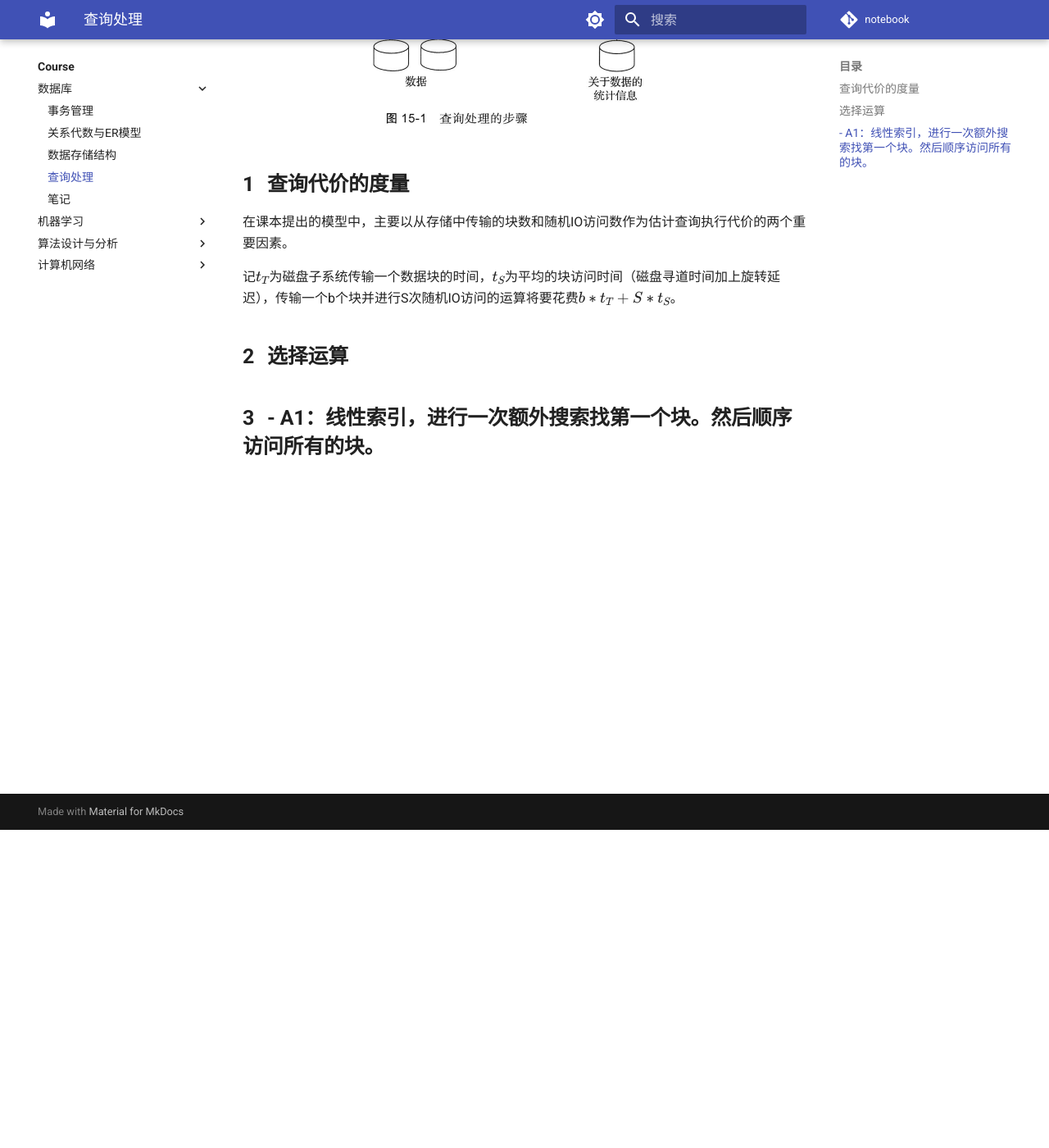
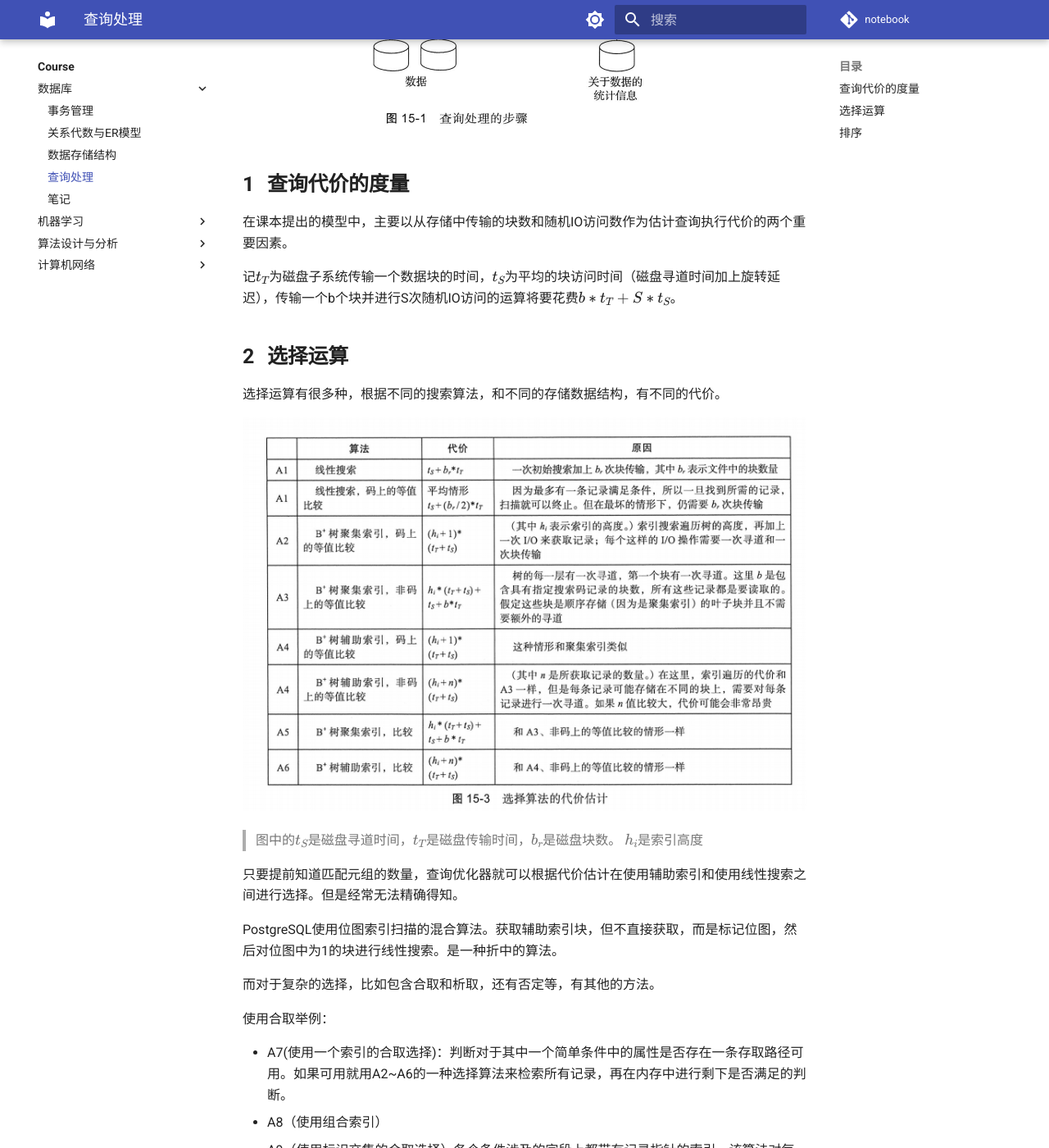
Before and after one commit to henry-y/notebook, an MkDocs documentation site: the page built from docs/Course/数据库/查询处理和优化.md, in a window 1280 px wide and 1400 px high, scrolled down 388 px. Shown: the whole window at 82% size. Built offline with MkDocs 1.6.1 and Material for MkDocs 9.7.7, drawn with Linux system fonts in a browser that asks for light colours; comment, search, counter and statistics services are not loaded; some of the changed text lies outside the part shown.

Commit message:
更新数据库笔记

```diff
--- a/docs/Course/数据库/查询处理和优化.md
+++ b/docs/Course/数据库/查询处理和优化.md
@@ -10,5 +10,24 @@
 
 ## 选择运算
 
-- A1：线性索引，进行一次额外搜索找第一个块。然后顺序访问所有的块。
--
+选择运算有很多种，根据不同的搜索算法，和不同的存储数据结构，有不同的代价。
+
+![](img/2025-01-02-00-43-24.png)
+
+> 图中的$t_S$是磁盘寻道时间，$t_T$是磁盘传输时间，$b_r$是磁盘块数。
+> $h_i$是索引高度
+
+只要提前知道匹配元组的数量，查询优化器就可以根据代价估计在使用辅助索引和使用线性搜索之间进行选择。但是经常无法精确得知。
+
+PostgreSQL使用位图索引扫描的混合算法。获取辅助索引块，但不直接获取，而是标记位图，然后对位图中为1的块进行线性搜索。是一种折中的算法。
+
+而对于复杂的选择，比如包含合取和析取，还有否定等，有其他的方法。
+
+使用合取举例：
+
+- A7(使用一个索引的合取选择)：判断对于其中一个简单条件中的属性是否存在一条存取路径可用。如果可用就用A2~A6的一种选择算法来检索所有记录，再在内存中进行剩下是否满足的判断。
+- A8（使用组合索引）
+- A9（使用标识交集的合取选择）各个条件涉及的字段上都带有记录指针的索引，该算法对每个索引进行扫描，以获取指向满足单个条件的元组的指针。所有指针的交集就是满足合取条件的元组的指针集合。
+- A10（使用标识并集的析取选择）如果析取条件中涉及的属性都带有记录指针的索引，则可以对每个索引进行扫描，以获取指向满足单个条件的元组的指针。所有指针的并集就是满足析取条件的元组的指针集合。
+
+## 排序
```
Also changed, not shown: docs/Course/数据库/事务管理.md (+3 -0 lines), docs/Course/数据库/img/2025-01-02-00-43-24.png (added).
